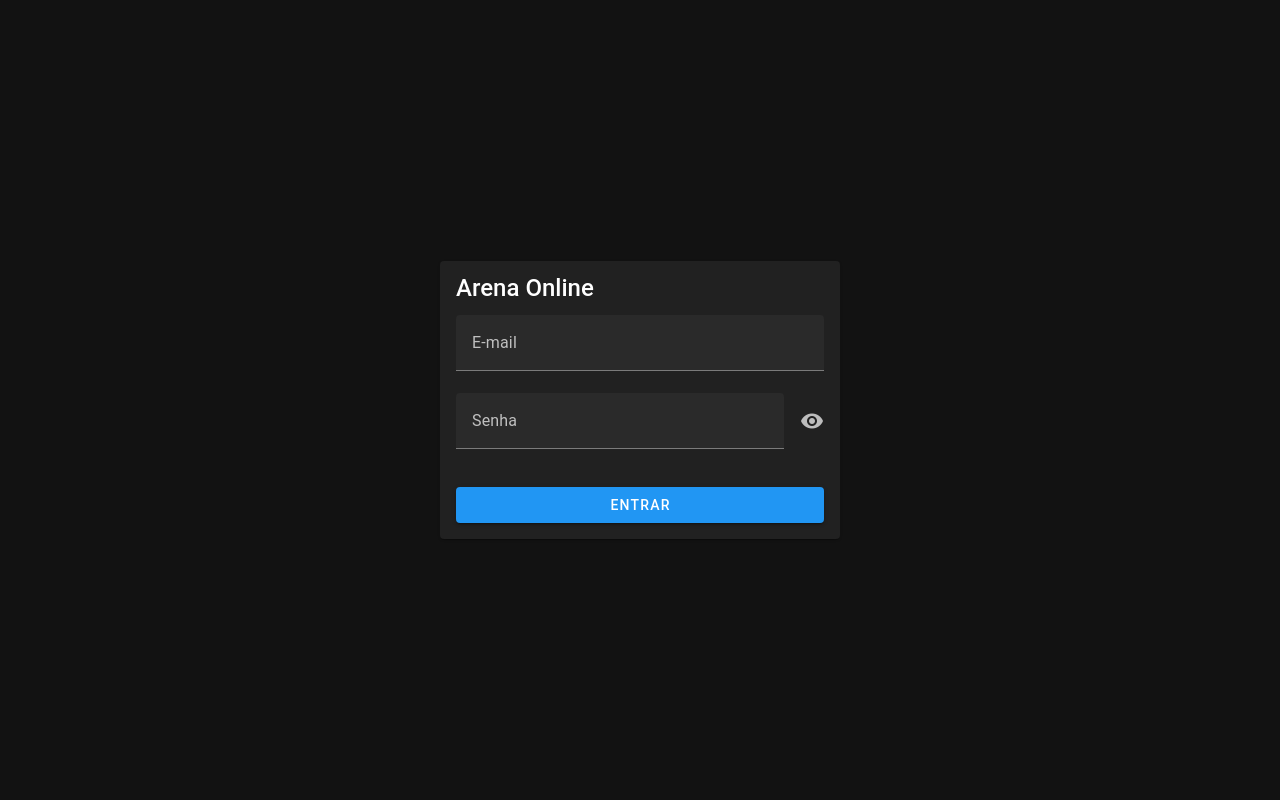
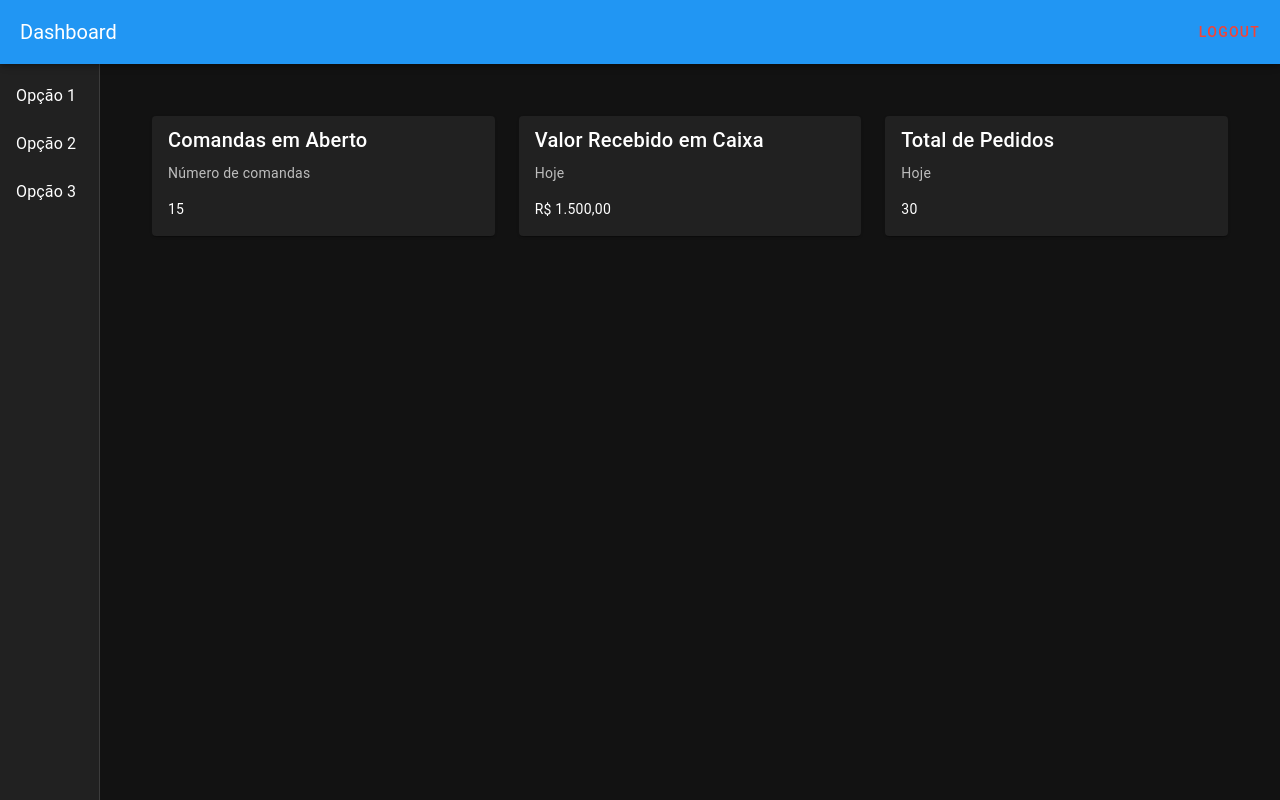
Before and after one commit to Netthacker/arena-frontend, a Vue app: page /dashboard in a window 1280 px wide. Before the commit this address led to /login. Built offline with nearby package versions, Linux system fonts and the light colour scheme; no server answers.

Commit message:
Início da criação da Dashboard

```diff
--- a/components.d.ts
+++ b/components.d.ts
@@ -7,10 +7,13 @@ export {}
 
 declare module 'vue' {
   export interface GlobalComponents {
+    DashboardCard: typeof import('./src/components/DashboardCard.vue')['default']
+    Header: typeof import('./src/components/Header.vue')['default']
     HelloWorld: typeof import('./src/components/HelloWorld.vue')['default']
     Login: typeof import('./src/components/Login.vue')['default']
     RouterLink: typeof import('vue-router')['RouterLink']
     RouterView: typeof import('vue-router')['RouterView']
+    Sidebar: typeof import('./src/components/Sidebar.vue')['default']
     Toast: typeof import('./src/components/Toast.vue')['default']
   }
 }
--- /dev/null
+++ b/src/components/DashboardCard.vue
@@ -0,0 +1,29 @@
+<script lang="ts">
+import { defineComponent, PropType } from 'vue';
+
+export default defineComponent({
+  name: 'DashboardCard',
+  props: {
+    title: {
+      type: String as PropType<string>,
+      required: true,
+    },
+    subtitle: {
+      type: String as PropType<string>,
+      required: true,
+    },
+    content: {
+      type: String as PropType<string>,
+      required: true,
+    },
+  },
+});
+</script>
+
+<template>
+  <v-card>
+    <v-card-title>{{ title }}</v-card-title>
+    <v-card-subtitle>{{ subtitle }}</v-card-subtitle>
+    <v-card-text>{{ content }}</v-card-text>
+  </v-card>
+</template>
--- /dev/null
+++ b/src/components/Header.vue
@@ -0,0 +1,29 @@
+<script lang="ts">
+import { defineComponent } from 'vue';
+import { useRouter } from 'vue-router';
+import authService from '@/services/authService';
+
+export default defineComponent({
+  name: 'Header',
+  setup() {
+    const router = useRouter();
+    const logout = async () => {
+      await authService.logout();
+      router.push('/login');
+    };
+
+    return {
+      logout,
+    };
+  },
+});
+</script>
+
+
+<template>
+  <v-app-bar app color="primary" dark>
+    <v-toolbar-title>Dashboard</v-toolbar-title>
+    <v-spacer></v-spacer>
+    <v-btn @click="logout" color="red" dark>Logout</v-btn>
+  </v-app-bar>
+</template>
--- /dev/null
+++ b/src/components/Sidebar.vue
@@ -0,0 +1,24 @@
+<script lang="ts">
+import { defineComponent } from 'vue';
+
+export default defineComponent({
+  name: 'Sidebar',
+});
+</script>
+
+
+<template>
+  <v-navigation-drawer app permanent width="100">
+    <v-list>
+      <v-list-item>
+        <v-list-item-title>Opção 1</v-list-item-title>
+      </v-list-item>
+      <v-list-item>
+        <v-list-item-title>Opção 2</v-list-item-title>
+      </v-list-item>
+      <v-list-item>
+        <v-list-item-title>Opção 3</v-list-item-title>
+      </v-list-item>
+    </v-list>
+  </v-navigation-drawer>
+</template>
--- a/src/main.ts
+++ b/src/main.ts
@@ -6,7 +6,7 @@
 
 // Plugins
 import { registerPlugins } from '@/plugins'
-import router from './router';
+import router from './router'
 
 // Components
 import App from './App.vue'
--- a/src/pages/dashboard.vue
+++ b/src/pages/dashboard.vue
@@ -2,10 +2,18 @@
 import { defineComponent, onBeforeMount, ref } from 'vue';
 import { useRouter } from 'vue-router';
 import authService from '../services/authService';
+import Header from '@/components/Header.vue';
+import Sidebar from '@/components/Sidebar.vue';
+import DashboardCard from '@/components/DashboardCard.vue';
 
 
 export default defineComponent({
   name: 'Dashboard',
+  components: {
+    Header,
+    Sidebar,
+    DashboardCard,
+  },
 
   setup(){
     const router = useRouter();
@@ -13,13 +21,15 @@ export default defineComponent({
 
     onBeforeMount(async () => {
       {
+        loading.value = false;
+        /**
           try{
             await authService.checkToken();
             loading.value = false;
           }catch(error){
             router.push('/login');
           }
-
+         */
       }
     });
     return {
@@ -31,17 +41,51 @@ export default defineComponent({
 </script>
 
 <template>
-  <v-container>
+    <v-container v-if="loading">
       <v-row>
         <v-col>
-        <div v-if="loading">
             <h1>Carregando...</h1>
-        </div>
-        <div v-else>
-          <h1>Dashboard</h1>
-          <!-- Conteúdo do dashboard -->
-        </div>
         </v-col>
       </v-row>
     </v-container>
+    <v-container v-else>
+      <Header />
+      <Sidebar />
+      <v-main class="dashboard-main">
+        <v-container>
+          <v-row>
+            <v-col cols="12" md="4">
+              <DashboardCard
+                title="Comandas em Aberto"
+                subtitle="Número de comandas"
+                content="15"
+              />
+            </v-col>
+            <v-col cols="12" md="4">
+              <DashboardCard
+                title="Valor Recebido em Caixa"
+                subtitle="Hoje"
+                content="R$ 1.500,00"
+              />
+            </v-col>
+            <v-col cols="12" md="4">
+              <DashboardCard
+                title="Total de Pedidos"
+                subtitle="Hoje"
+                content="30"
+              />
+            </v-col>
+          </v-row>
+        </v-container>
+      </v-main>
+    </v-container>
 </template>
+
+<style scoped>
+.dashboard-main {
+  padding-left: 20px; /* Ajusta conforme a largura do sidebar */
+  padding-top: 20px; /* Ajusta conforme a altura do header */
+  padding-right: 20px; /* Espaço à direita */
+  padding-bottom: 20px; /* Espaço na parte inferior */
+}
+</style>
--- a/src/plugins/vuetify.ts
+++ b/src/plugins/vuetify.ts
@@ -10,10 +10,17 @@ import 'vuetify/styles'
 
 // Composables
 import { createVuetify } from 'vuetify'
-
+import { aliases, mdi } from 'vuetify/iconsets/mdi'
 // https://vuetifyjs.com/en/introduction/why-vuetify/#feature-guides
 export default createVuetify({
   theme: {
     defaultTheme: 'dark',
   },
+  icons: {
+    defaultSet: 'mdi',
+    aliases,
+    sets: {
+      mdi,
+    },
+  },
 })
```
Lines whose indentation alone changed are shown as unchanged.
